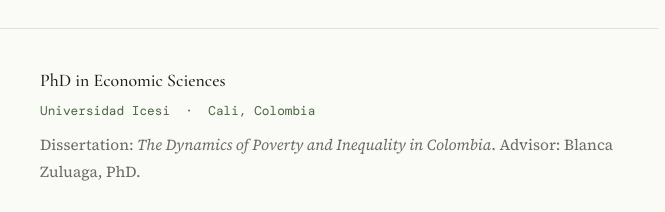
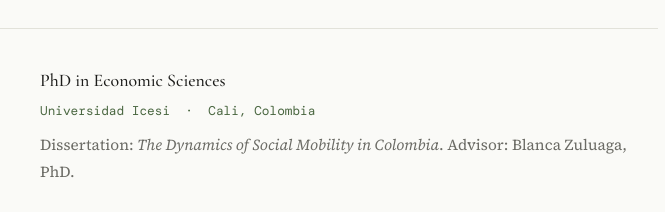
Before and after one commit to asancs/asancs.github.io, a plain HTML site: page cv.html in a window 1280 px wide. Shown: the part 3160-3372 px from the top of the page, 378-1043 px from the left. Drawn offline with nearby package versions, Linux system fonts and the light colour scheme; a web font is replaced by a local one.

Commit message:
Update cv.html

```diff
--- a/cv.html
+++ b/cv.html
@@ -169,7 +169,7 @@
           <div class="cv-entry-content">
             <h3>PhD in Economic Sciences</h3>
             <div class="cv-org">Universidad Icesi &nbsp;·&nbsp; Cali, Colombia</div>
-            <p style="font-size: 0.9rem; color: var(--text-muted);">Dissertation: <em>The Dynamics of Poverty and Inequality in Colombia</em>. Advisor: Blanca Zuluaga, PhD.</p>
+            <p style="font-size: 0.9rem; color: var(--text-muted);">Dissertation: <em>The Dynamics of Social Mobility in Colombia</em>. Advisor: Blanca Zuluaga, PhD.</p>
           </div>
         </div>
 
```
